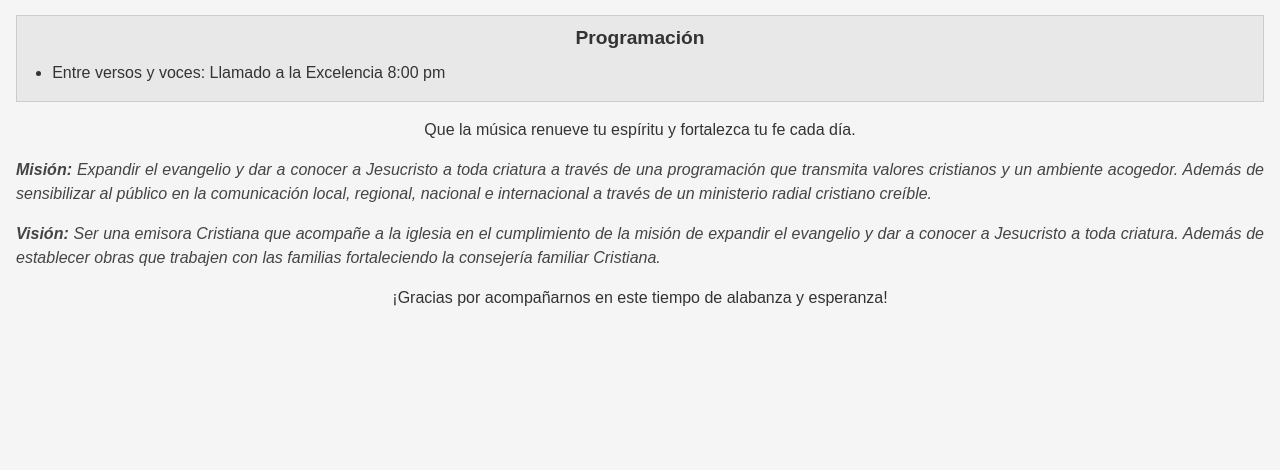
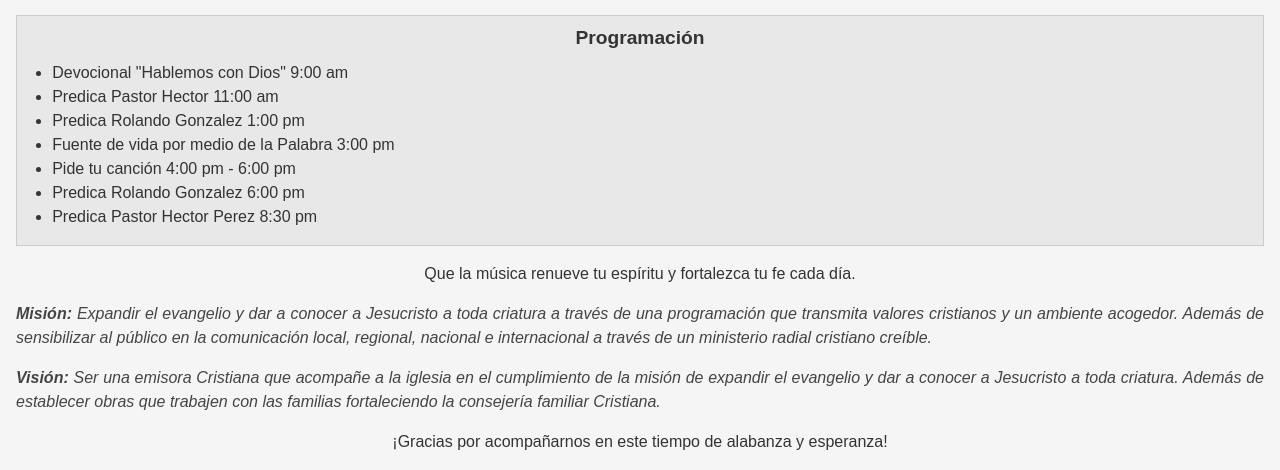
Before and after one commit to renacernewsong/emisora, a plain HTML site: page index.html in a window 1280 px wide. Shown: the part 384-854 px from the top of the page. Before the commit the page ends 800 px from the top, so only its background shows below. Drawn offline with Linux system fonts and the light colour scheme.

Commit message:
Update index.html

```diff
--- a/index.html
+++ b/index.html
@@ -50,7 +50,13 @@
   <section class="announcements">
     <h2>Programación</h2>
     <ul>
-      <li>Entre versos y voces: Llamado a la Excelencia 8:00 pm</li>
+      <li>Devocional "Hablemos con Dios" 9:00 am</li>
+      <li>Predica Pastor Hector 11:00 am</li>
+      <li>Predica Rolando Gonzalez 1:00 pm</li>
+      <li>Fuente de vida por medio de la Palabra 3:00 pm</li>
+      <li>Pide tu canción 4:00 pm - 6:00 pm</li>
+      <li>Predica Rolando Gonzalez 6:00 pm</li>
+      <li>Predica Pastor Hector Perez 8:30 pm</li>
     </ul>
   </section>
 
```
